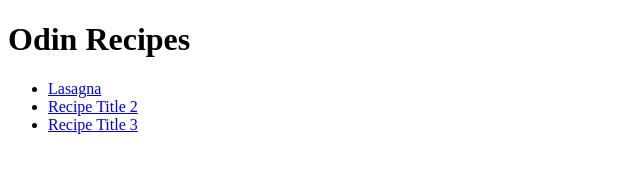
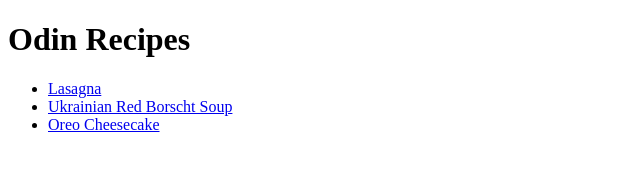
Before and after one commit to mlinov/odin-recipes, a plain HTML site: page index.html in a window 1280 px wide. Shown: the whole page, without its empty margins (0-640 px from the left). Drawn offline with Linux system fonts and the light colour scheme.

Commit message:
Finish editing index.html

```diff
--- a/index.html
+++ b/index.html
@@ -9,9 +9,9 @@
 <body>
     <h1>Odin Recipes</h1>
     <ul>
-        <li><a href="/recipes/lasagna.html">Lasagna</a></li>
-        <li><a href="recipes/yourrecipe.html">Recipe Title 2</a></li>
-        <li><a href="recipes/yourrecipe.html">Recipe Title 3</a></li>
+        <li><a href="recipes/lasagna.html">Lasagna</a></li>
+        <li><a href="recipes/borscht.html">Ukrainian Red Borscht Soup</a></li>
+        <li><a href="recipes/oreo-cheesecake.html">Oreo Cheesecake</a></li>
       </ul>
 
 </body>
```
